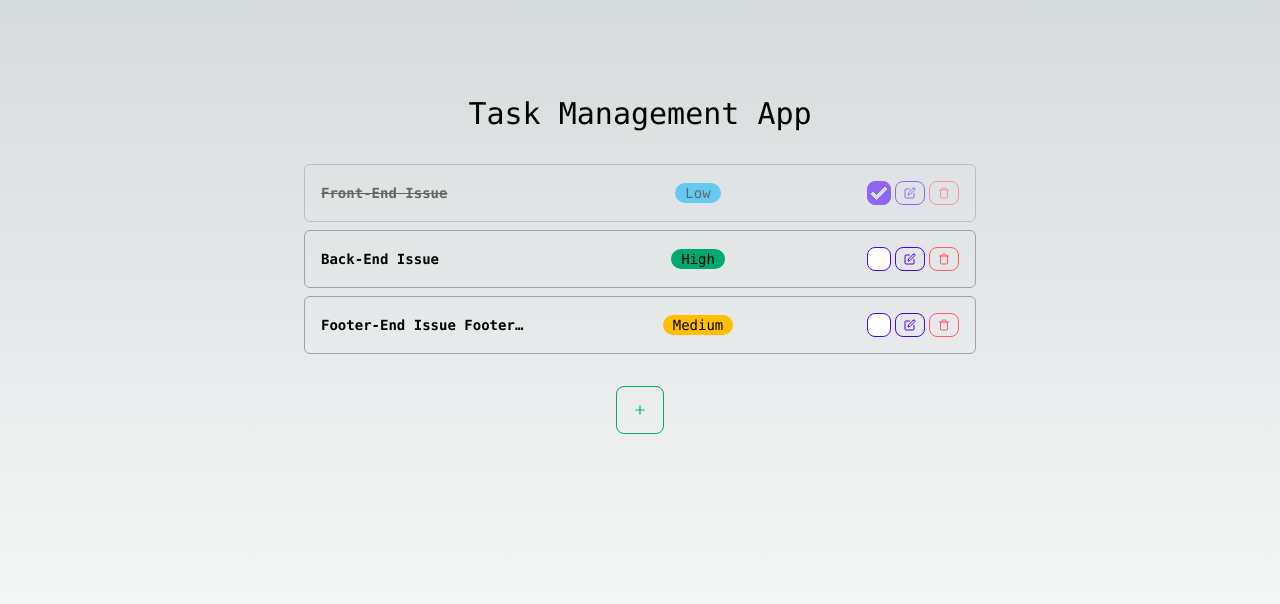
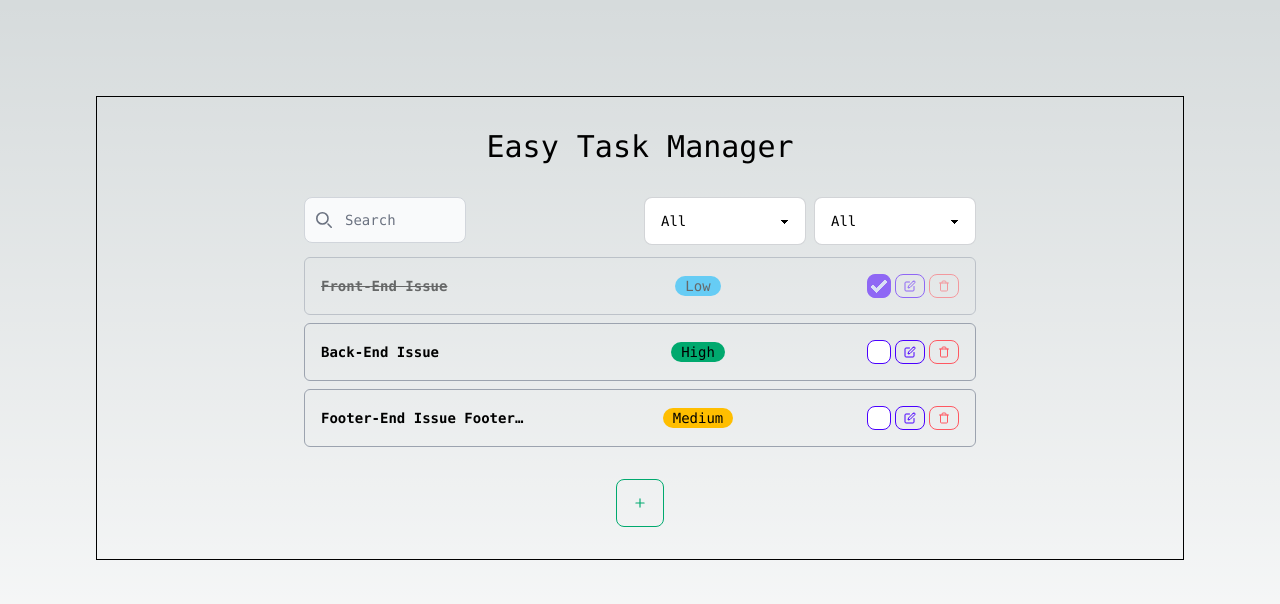
Before and after one commit to Shahriar-Shakil/task-management-app, a Next.js app: page / in a window 1280 px wide. Shown: the top 604 px of the page. Built offline with nearby package versions, Linux system fonts and the light colour scheme.

Commit message:
filter ui added

```diff
--- a/src/app/page.tsx
+++ b/src/app/page.tsx
@@ -1,20 +1,24 @@
 import CreateTask from "@/components/CreateTask";
+import FilterUI from "@/components/FilterUI";
 import Tasks from "@/components/Tasks";
 
 export default function Home() {
   return (
-    <main className="flex min-h-screen flex-col items-center space-y-8 p-8 md:p-24">
+    <main className=" min-h-screen  p-8 md:p-24  ">
+      <div className="flex flex-col items-center space-y-8 border border-black   py-8 px-4">
         <div className="z-10 max-w-2xl w-full items-center justify-between font-mono text-sm lg:flex">
           <div className="w-full">
-          <h2 className="text-center text-3xl">Task Management App</h2>
+            <h2 className="text-center text-3xl">Easy Task Manager</h2>
           </div>
         </div>
         <div className="z-10 max-w-2xl w-full items-center justify-between font-mono text-sm lg:flex">
-        <div className="w-full">
+          <div className="w-full space-y-3">
+            <FilterUI />
             <Tasks />
           </div>
         </div>
         <CreateTask />
+      </div>
     </main>
   );
 }
--- a/src/components/CreateTask.tsx
+++ b/src/components/CreateTask.tsx
@@ -2,7 +2,7 @@
 import React from "react";
 import { FiPlus } from "react-icons/fi";
 import Modal from "./Modal";
-import TaskCreateForm from "./TaskCreateForm";
+import TaskCreateForm from "./Form/TaskCreateForm";
 
 type Props = {};
 
--- /dev/null
+++ b/src/components/FilterUI.tsx
@@ -0,0 +1,55 @@
+import React from "react";
+
+type Props = {};
+
+export default function FilterUI({}: Props) {
+  return (
+    <div className="grid grid-cols-4 gap-2">
+      <form className="col-span-4 md:col-span-1">
+        <div className="relative">
+          <div className="absolute inset-y-0 start-0 flex items-center ps-3 pointer-events-none">
+            <svg
+              className="w-4 h-4 text-gray-500 dark:text-gray-400"
+              aria-hidden="true"
+              xmlns="http://www.w3.org/2000/svg"
+              fill="none"
+              viewBox="0 0 20 20"
+            >
+              <path
+                stroke="currentColor"
+                stroke-linecap="round"
+                stroke-linejoin="round"
+                stroke-width="2"
+                d="m19 19-4-4m0-7A7 7 0 1 1 1 8a7 7 0 0 1 14 0Z"
+              />
+            </svg>
+          </div>
+          <input
+            type="search"
+            id="default-search"
+            className="block w-full p-3 ps-10 text-sm text-gray-900 border border-gray-300 rounded-lg bg-gray-50 focus:ring-blue-500 focus:border-blue-500 dark:bg-gray-700 dark:border-gray-600 dark:placeholder-gray-400 dark:text-white dark:focus:ring-blue-500 dark:focus:border-blue-500"
+            placeholder="Search "
+            required
+          />
+        </div>
+      </form>
+      <div className=" col-start-2 md:col-start-3 col-span-3 md:col-span-2 flex	gap-2">
+        <select className="select select-bordered select-md w-full max-w-xs">
+          <option value="" selected>
+            All
+          </option>
+          <option value="low">Low</option>
+          <option value="medium">Medium</option>
+          <option value="high">High</option>
+        </select>
+        <select className="select select-bordered select-md w-full max-w-xs">
+          <option value="" selected>
+            All
+          </option>
+          <option value="1">Complete</option>
+          <option value="0">In Complete</option>
+        </select>
+      </div>
+    </div>
+  );
+}
--- a/src/components/Task.tsx
+++ b/src/components/Task.tsx
@@ -2,7 +2,7 @@
 import React from "react";
 import { FiEdit, FiTrash } from "react-icons/fi";
 import Modal from "./Modal";
-import TaskCreateForm from "./TaskCreateForm";
+import TaskCreateForm from "./Form/TaskCreateForm";
 
 type Props = {
   task: any;
```
Also changed, not shown: src/components/Form/TaskCreateForm.tsx (renamed from src/components/TaskCreateForm.tsx). Lines whose indentation alone changed are shown as unchanged.
